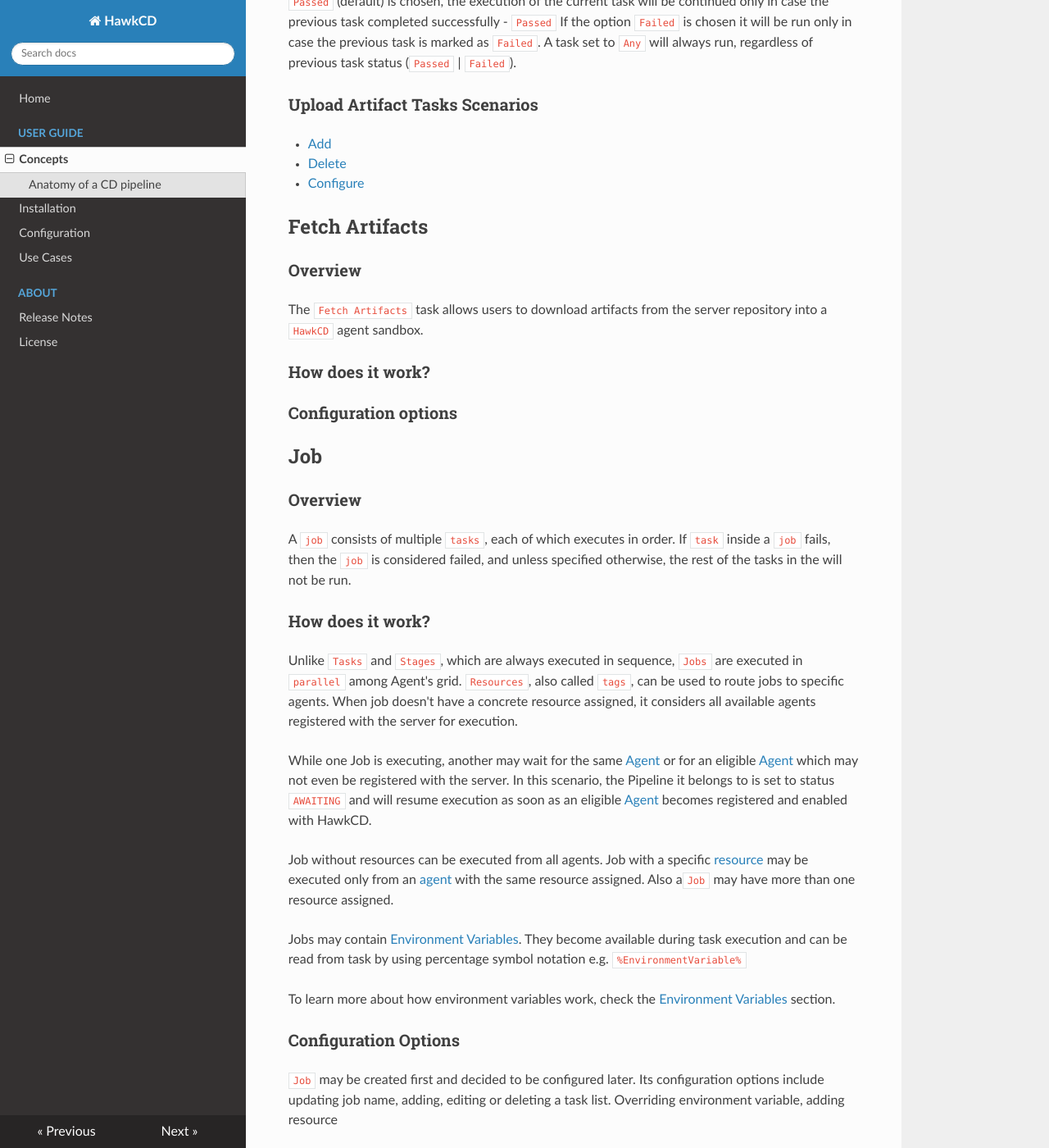
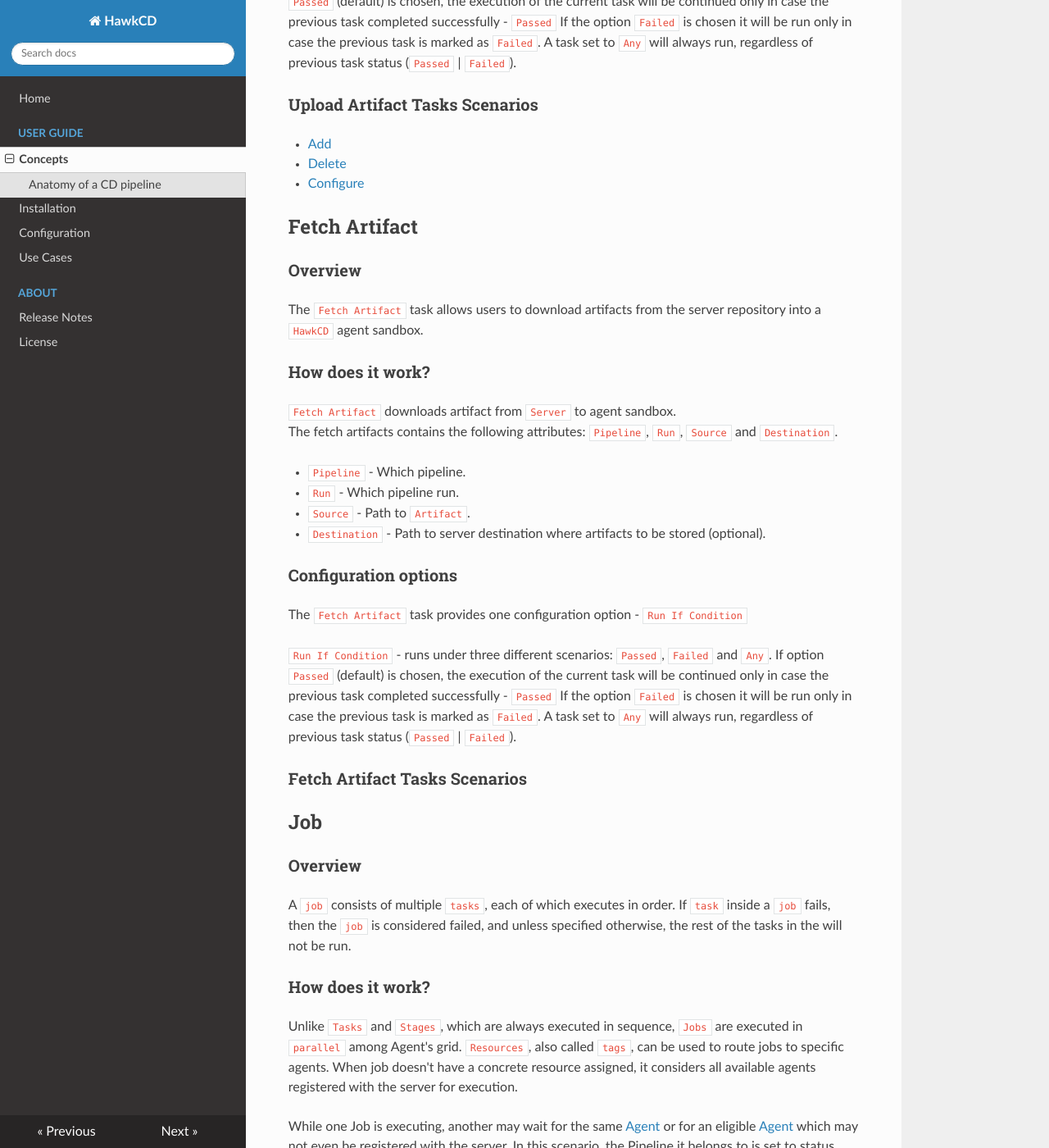
Before and after one commit to rndsolutions/docs.hawkcd.io, an MkDocs documentation site: the page built from docs/concepts/index.md, in a window 1280 px wide and 1400 px high, scrolled down 4532 px. Shown: the whole window at 82% size. Built offline with MkDocs 1.6.1, drawn with Linux system fonts in a browser that asks for light colours; nearby versions of some CDN libraries; old or Windows-style settings are respelled for this version of MkDocs.

```diff
--- a/docs/concepts/index.md
+++ b/docs/concepts/index.md
@@ -151,15 +151,30 @@ The ``Upload Artifact`` task provides one configuration option - ``Run If Condit
 
 
 
-Fetch Artifacts
+Fetch Artifact
 ---------------
 
 ### Overview
-The ``Fetch Artifacts`` task allows users to download artifacts from the server repository into a ``HawkCD`` agent sandbox.
+The ``Fetch Artifact`` task allows users to download artifacts from the server repository into a ``HawkCD`` agent sandbox.
 
 ### How does it work?
+``Fetch Artifact`` downloads artifact from ``Server`` to agent sandbox.
+The fetch artifacts contains the following attributes: ``Pipeline``, ``Run``, ``Source`` and ``Destination``.
+
+* ``Pipeline`` - Which pipeline.
+* ``Run`` - Which pipeline run.
+* ``Source``  - Path to ``Artifact``.
+* ``Destination`` - Path to server destination where artifacts to be stored (optional).
 
 ### Configuration options
+The ``Fetch Artifact`` task provides one configuration option - ``Run If Condition``
+
+ ``Run If Condition`` - runs under three different scenarios: ``Passed``, ``Failed`` and ``Any``.
+ If option ``Passed`` (default) is chosen, the execution of the current task will be continued only in case the previous task completed successfully - ``Passed``
+ If the option ``Failed`` is chosen it will be run only in case the previous task is marked as ``Failed``.
+ A task set to ``Any`` will always run, regardless of previous task status (``Passed`` | ``Failed``).
+
+### Fetch Artifact Tasks Scenarios
 
 
 Job
```
